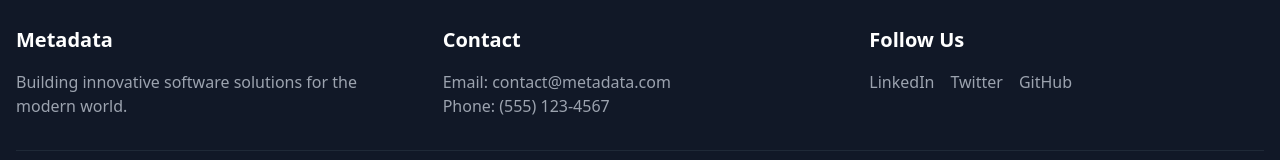
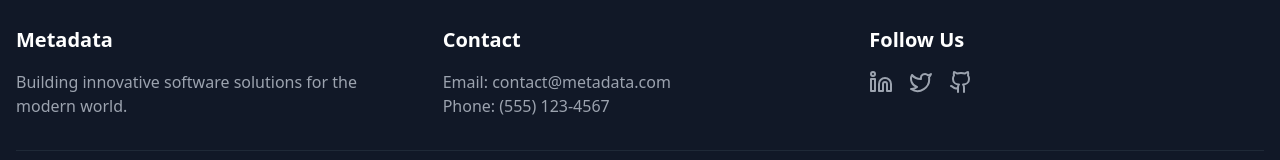
Before and after one commit to jperezb/metadata-web2024, a React (Vite) app: page / in a window 1280 px wide. Shown: the part 1790-1950 px from the top of the page. Built offline with nearby package versions, Linux system fonts and the light colour scheme.

Commit message:
Update Follow Us Links to Icons
Replaced text links in the Footer component with icon-based links for social media.
[skip gpt_engineer]

```diff
--- a/src/components/Footer.tsx
+++ b/src/components/Footer.tsx
@@ -1,3 +1,5 @@
+import { Linkedin, Twitter, Github } from "lucide-react";
+
 const Footer = () => {
   return (
     <footer className="bg-gray-900 text-white py-12">
@@ -17,9 +19,27 @@ const Footer = () => {
           <div>
             <h3 className="text-xl font-semibold mb-4">Follow Us</h3>
             <div className="flex space-x-4">
-              <a href="#" className="text-gray-400 hover:text-white transition-colors">LinkedIn</a>
-              <a href="#" className="text-gray-400 hover:text-white transition-colors">Twitter</a>
-              <a href="#" className="text-gray-400 hover:text-white transition-colors">GitHub</a>
+              <a
+                href="#"
+                className="text-gray-400 hover:text-white transition-colors"
+                aria-label="LinkedIn"
+              >
+                <Linkedin className="w-6 h-6" />
+              </a>
+              <a
+                href="#"
+                className="text-gray-400 hover:text-white transition-colors"
+                aria-label="Twitter"
+              >
+                <Twitter className="w-6 h-6" />
+              </a>
+              <a
+                href="#"
+                className="text-gray-400 hover:text-white transition-colors"
+                aria-label="GitHub"
+              >
+                <Github className="w-6 h-6" />
+              </a>
             </div>
           </div>
         </div>
```
